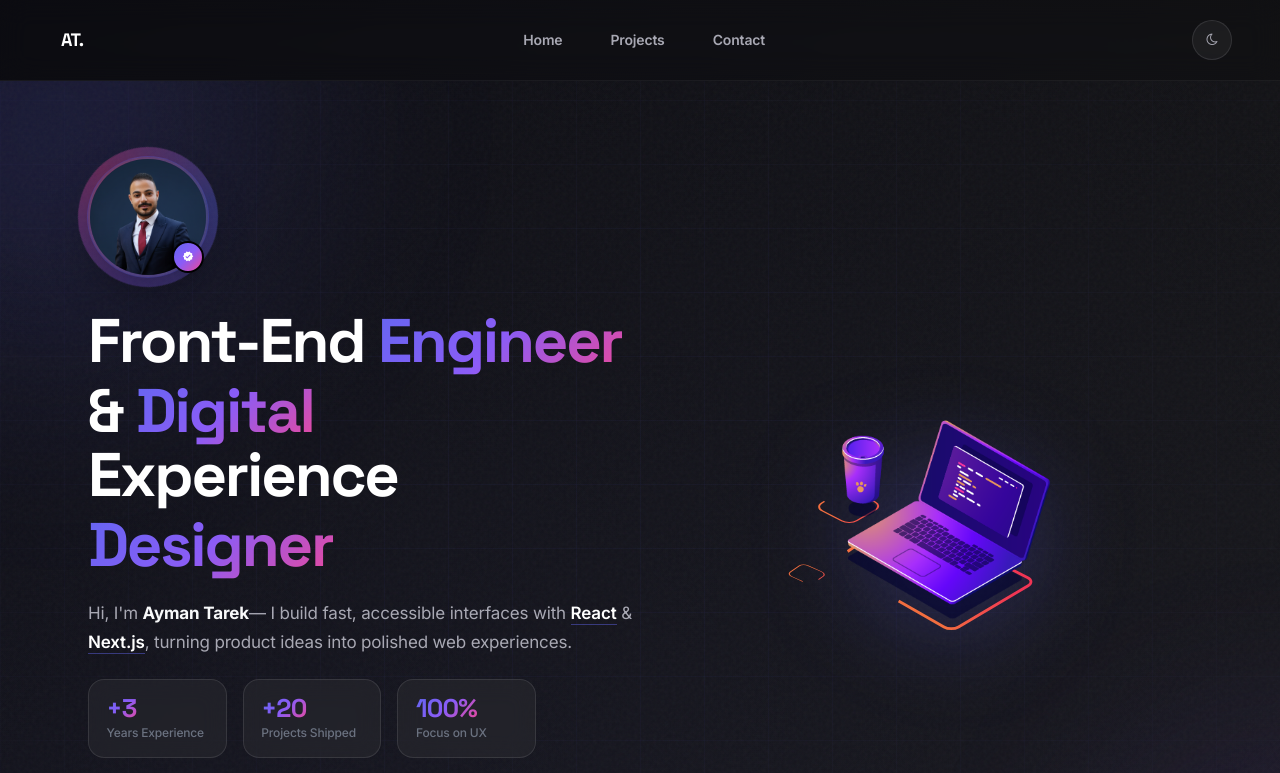
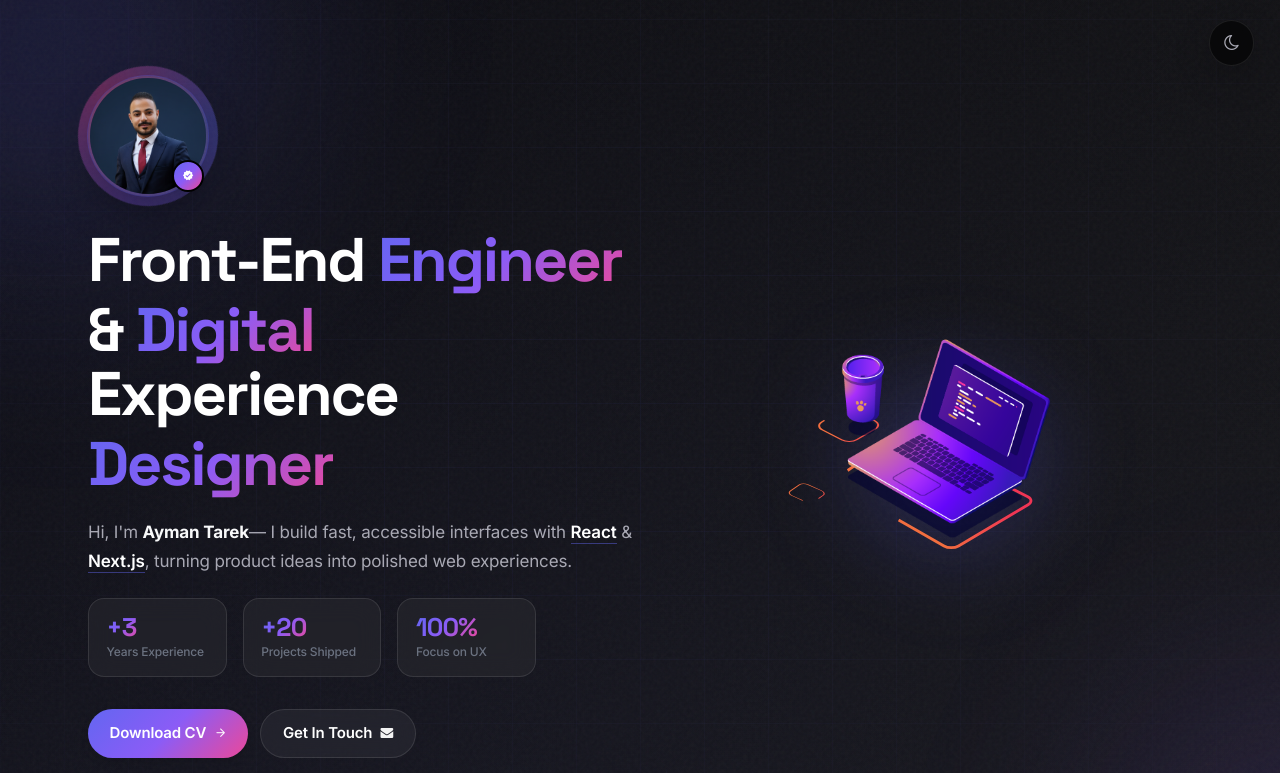
Before and after one commit to aymantarek16/React-Portfolio, a React (Vite) app: page / in a window 1280 px wide. Shown: the top 773 px of the page. Built offline with nearby package versions, Linux system fonts and the light colour scheme.

Commit message:
fix some issues

```diff
--- a/src/components/1-header/Header.jsx
+++ b/src/components/1-header/Header.jsx
@@ -1,11 +1,5 @@
-import { useEffect, useState, useCallback } from "react";
+import { useEffect, useState } from "react";
 import "./header.css";
-
-const navLinks = [
-  { href: "#hero", label: "Home" },
-  { href: "#projects", label: "Projects" },
-  { href: "#contact", label: "Contact" },
-];
 
 const Header = () => {
   const [theme, setTheme] = useState(
@@ -23,42 +17,9 @@ const Header = () => {
     setTheme(next);
   };
 
-  const handleNavClick = useCallback((e, href) => {
-    if (!href.startsWith("#")) return;
-    e.preventDefault();
-    const id = href.slice(1);
-    document.getElementById(id)?.scrollIntoView({
-      behavior: "smooth",
-      block: "start",
-    });
-  }, []);
-
   return (
     <header className="site-header">
-      <div className="site-header-inner">
-        <a
-          href="#hero"
-          className="site-logo"
-          onClick={(e) => handleNavClick(e, "#hero")}
-        >
-          AT.
-        </a>
-
-        <nav className="site-nav" aria-label="Primary">
-          <ul>
-            {navLinks.map((link) => (
-              <li key={link.href}>
-                <a
-                  href={link.href}
-                  onClick={(e) => handleNavClick(e, link.href)}
-                >
-                  {link.label}
-                </a>
-              </li>
-            ))}
-          </ul>
-        </nav>
-
+      <div className="site-header-inner" aria-label="Appearance controls">
         <button
           type="button"
           className="theme-toggle"
--- a/src/components/1-header/header.css
+++ b/src/components/1-header/header.css
@@ -1,88 +1,54 @@
-/* Sticky premium header — design tokens from index.css */
+/* Minimal floating theme control */
 
 .site-header {
-  position: sticky;
-  top: 0;
-  z-index: 1000;
-  padding: var(--space-3) var(--container-padding);
-  background: color-mix(in srgb, var(--primary) 10%, transparent);
-  border-bottom: 1px solid var(--border-secondary);
-  backdrop-filter: blur(14px);
-  -webkit-backdrop-filter: blur(14px);
+  position: fixed;
+  top: clamp(0.75rem, 2.5vw, 1.25rem);
+  right: clamp(0.75rem, 2.8vw, 1.6rem);
+  z-index: 1100;
+  pointer-events: none;
 }
 
 .site-header-inner {
-  max-width: var(--container-max-width);
-  margin: 0 auto;
-  display: flex;
-  align-items: center;
-  justify-content: space-between;
-  gap: var(--space-4);
-  min-height: var(--header-height);
-}
-
-.site-logo {
-  font-family: var(--font-display);
-  font-weight: 800;
-  font-size: var(--text-lg);
-  letter-spacing: -0.04em;
-  color: var(--title-primary);
-  text-decoration: none;
-  padding: var(--space-2) var(--space-3);
-  border-radius: var(--radius-lg);
-  border: 1px solid transparent;
-  transition: color 0.2s ease, border-color 0.2s ease, background 0.2s ease;
-}
-
-.site-logo:hover {
-  color: var(--accent-primary);
-  background: var(--glass-bg);
-  border-color: var(--border-primary);
-}
-
-.site-nav ul {
-  display: flex;
-  align-items: center;
-  gap: clamp(var(--space-2), 2vw, var(--space-6));
-  list-style: none;
-  margin: 0;
-  padding: 0;
-}
-
-.site-nav a {
-  font-size: var(--text-sm);
-  font-weight: 600;
-  color: var(--subtitle);
-  text-decoration: none;
-  padding: var(--space-2) var(--space-3);
-  border-radius: var(--radius-full);
-  transition: color 0.2s ease, background 0.2s ease;
-}
-
-.site-nav a:hover {
-  color: var(--title-primary);
-  background: var(--glass-bg);
+  pointer-events: auto;
 }
 
 .theme-toggle {
   flex-shrink: 0;
-  width: 2.5rem;
-  height: 2.5rem;
-  border-radius: var(--radius-full);
+  width: 2.85rem;
+  height: 2.85rem;
+  border-radius: 999px;
   display: flex;
   align-items: center;
   justify-content: center;
-  background: var(--glass-bg);
+  background: color-mix(in srgb, var(--primary) 60%, transparent);
   color: var(--subtitle);
-  border: 1px solid var(--border-primary);
+  border: 1px solid color-mix(in srgb, var(--border-primary) 85%, transparent);
+  box-shadow: 0 14px 36px rgba(0, 0, 0, 0.22);
+  backdrop-filter: blur(14px);
+  -webkit-backdrop-filter: blur(14px);
   cursor: pointer;
-  transition: color 0.2s ease, border-color 0.2s ease, box-shadow 0.2s ease;
+  transition:
+    color 0.22s ease,
+    border-color 0.22s ease,
+    box-shadow 0.22s ease,
+    transform 0.22s ease;
 }
 
 .theme-toggle:hover {
   color: var(--title-primary);
   border-color: var(--border-elevated);
-  box-shadow: var(--shadow-md);
+  box-shadow:
+    0 16px 36px rgba(0, 0, 0, 0.3),
+    0 0 20px color-mix(in srgb, var(--accent-primary) 32%, transparent);
+  transform: translateY(-1px);
+}
+
+.theme-toggle:active {
+  transform: translateY(0);
+}
+
+.theme-toggle span {
+  font-size: 1.1rem;
 }
 
 .theme-toggle .icon-sun {
@@ -91,41 +57,12 @@
 
 @media (max-width: 640px) {
   .site-header {
-    padding: var(--space-2) var(--space-4);
+    top: calc(0.65rem + env(safe-area-inset-top, 0px));
+    right: 0.8rem;
   }
 
-  .site-nav {
-    position: fixed;
-    left: 0;
-    right: 0;
-    bottom: 0;
-    z-index: 999;
-    padding: var(--space-2) var(--space-4) calc(var(--space-3) + env(safe-area-inset-bottom, 0));
-    background: color-mix(in srgb, var(--primary) 92%, transparent);
-    border-top: 1px solid var(--border-primary);
-    backdrop-filter: blur(16px);
-    -webkit-backdrop-filter: blur(16px);
-  }
-
-  .site-nav ul {
-    justify-content: space-between;
-    gap: 0;
-  }
-
-  .site-nav a {
-    font-size: var(--text-xs);
-    padding: var(--space-2) var(--space-2);
-  }
-
-  .site-header-inner {
-    justify-content: space-between;
-    min-height: auto;
+  .theme-toggle {
+    width: 2.7rem;
+    height: 2.7rem;
   }
 }
-
-/* color-mix fallback for older engines */
-@supports not (background: color-mix(in srgb, white 50%, black)) {
-  .site-header {
-    background: var(--surface);
-  }
-}
```
